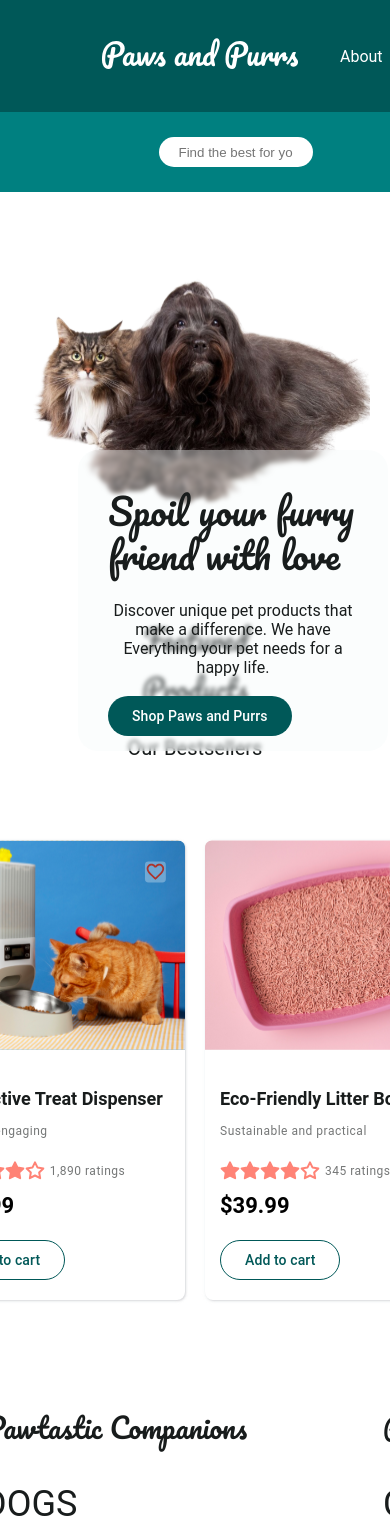
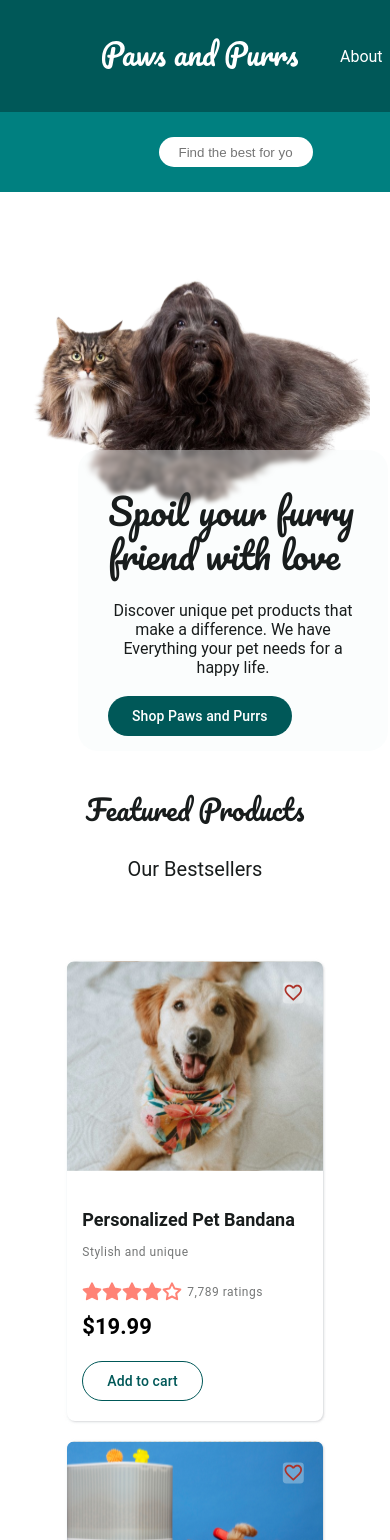
Before and after one commit to Emetila/paws-and-purrs, a React (Create React App) app: page / in a window 390 px wide. Shown: the top 1540 px of the page. Built offline with nearby package versions, Linux system fonts and the light colour scheme.

Commit message:
Implemented responsiveness to featured section

```diff
--- a/src/app/components/Featured/style.module.css
+++ b/src/app/components/Featured/style.module.css
@@ -82,3 +82,16 @@
     border-radius: 8px;
     box-shadow: 1px 1px 2.1px 0px rgba(121, 116, 126, 0.25), 0px 1px 3px 1px rgba(217, 229, 228, 0.15);
 }
+
+@media (max-width:500px) {
+    .container {
+        padding: 170px 20px;
+        padding-bottom: 40px;
+        gap: 60px;
+        overflow: hidden;
+    }
+
+    .products {
+        flex-direction: column;
+    }
+}
```
